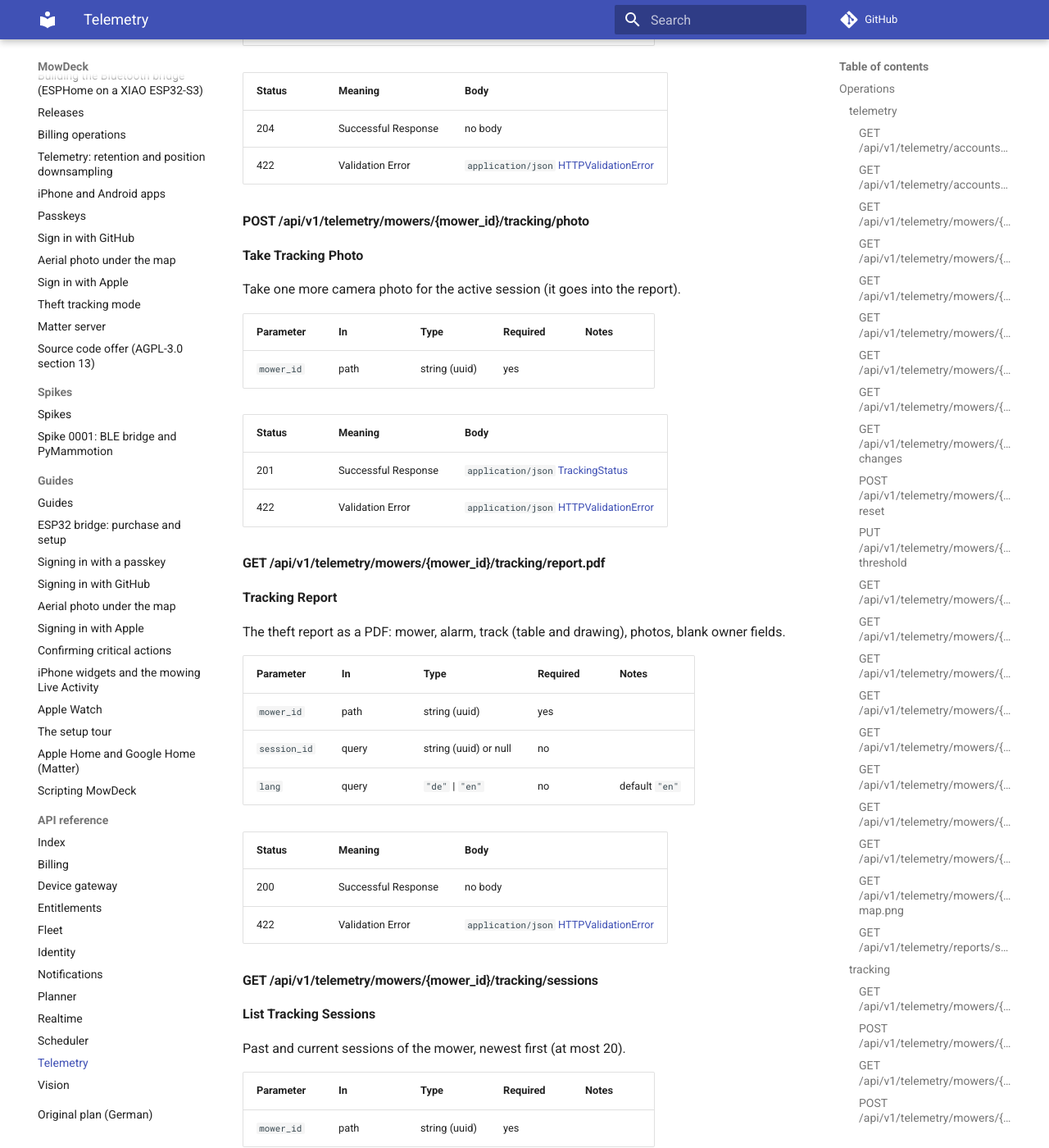
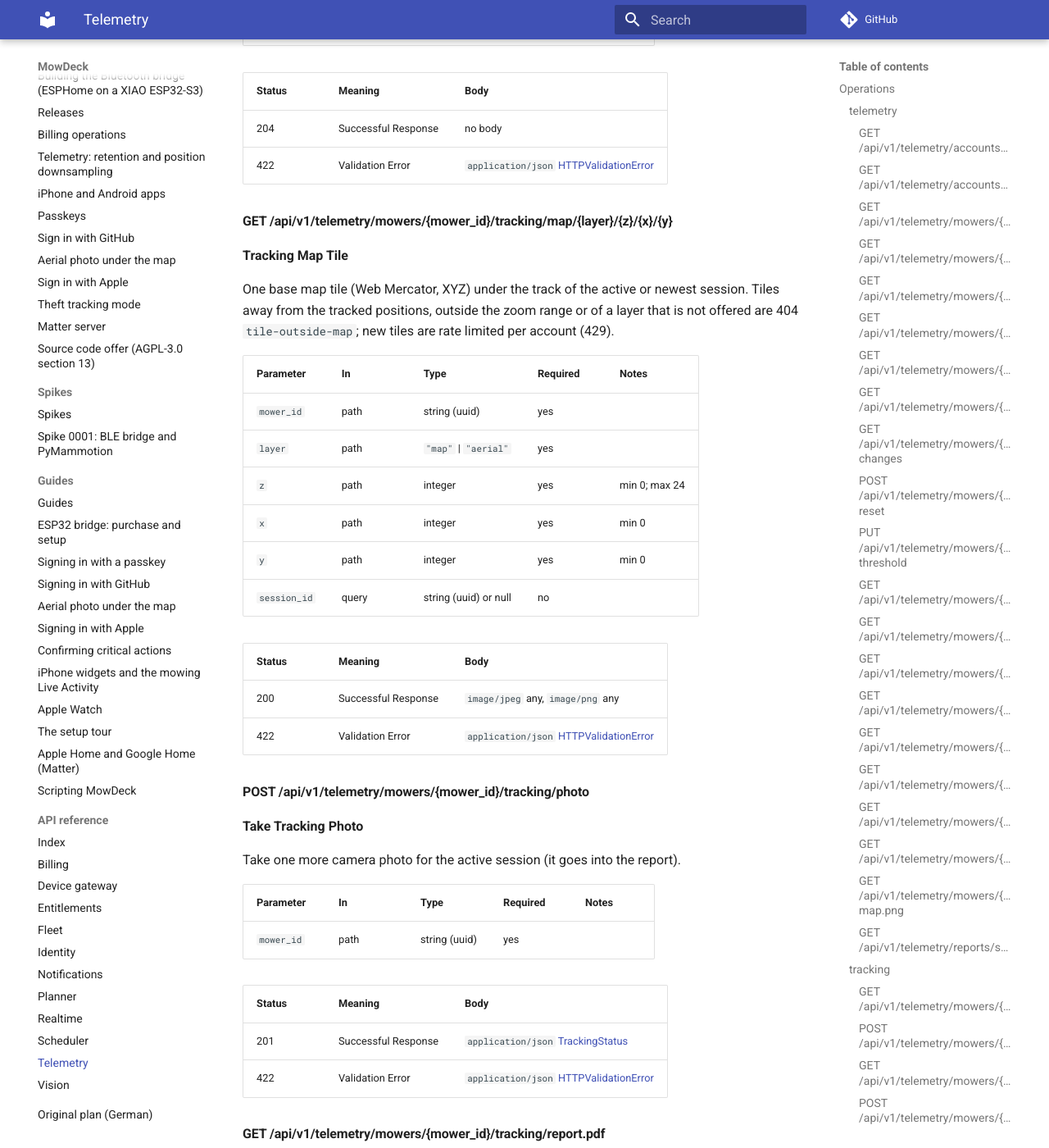
Before and after one commit to lukislp/mowdeck, an MkDocs documentation site: the page built from docs/reference/api/telemetry.md, in a window 1280 px wide and 1400 px high, scrolled down 13662 px. Shown: the whole window at 82% size. Built offline with MkDocs 1.6.1 and Material for MkDocs 9.7.7, drawn with Linux system fonts in a browser that asks for light colours; comment, search, counter and statistics services are not loaded; some of the changed text lies outside the part shown.

Commit message:
docs: regenerate the API reference for the tracking map routes

```diff
--- a/docs/reference/api/telemetry.md
+++ b/docs/reference/api/telemetry.md
@@ -434,6 +434,26 @@ Revoke a share link; it stops working at once.
 | 204 | Successful Response | no body |
 | 422 | Validation Error | `application/json` [HTTPValidationError](#httpvalidationerror) |
 
+#### GET /api/v1/telemetry/mowers/{mower_id}/tracking/map/{layer}/{z}/{x}/{y}
+
+**Tracking Map Tile**
+
+One base map tile (Web Mercator, XYZ) under the track of the active or newest session. Tiles away from the tracked positions, outside the zoom range or of a layer that is not offered are 404 `tile-outside-map`; new tiles are rate limited per account (429).
+
+| Parameter | In | Type | Required | Notes |
+| --- | --- | --- | --- | --- |
+| `mower_id` | path | string (uuid) | yes |  |
+| `layer` | path | `"map"` \| `"aerial"` | yes |  |
+| `z` | path | integer | yes | min 0; max 24 |
+| `x` | path | integer | yes | min 0 |
+| `y` | path | integer | yes | min 0 |
+| `session_id` | query | string (uuid) or null | no |  |
+
+| Status | Meaning | Body |
+| --- | --- | --- |
+| 200 | Successful Response | `image/jpeg` any, `image/png` any |
+| 422 | Validation Error | `application/json` [HTTPValidationError](#httpvalidationerror) |
+
 #### POST /api/v1/telemetry/mowers/{mower_id}/tracking/photo
 
 **Take Tracking Photo**
@@ -512,6 +532,19 @@ End the active session ("Fehlalarm / Ortung beenden").
 | Status | Meaning | Body |
 | --- | --- | --- |
 | 200 | Successful Response | `application/json` [TrackingSessionOut](#trackingsessionout) |
+| 422 | Validation Error | `application/json` [HTTPValidationError](#httpvalidationerror) |
+
+#### POST /api/v1/telemetry/public/tracking/tile
+
+**Public Tracking Tile**
+
+One base map tile for the page of a share link, only around the shared track. No login; 404 for any unusable token or a tile away from the track, 429 when asked too often.
+
+**Request body** (required): `application/json` [PublicTileIn](#publictilein)
+
+| Status | Meaning | Body |
+| --- | --- | --- |
+| 200 | Successful Response | `image/jpeg` any, `image/png` any |
 | 422 | Validation Error | `application/json` [HTTPValidationError](#httpvalidationerror) |
 
 #### POST /api/v1/telemetry/public/tracking/view
@@ -932,6 +965,18 @@ A mowable area (a "zone" in the Mammotion app).
 | `boundary` | array of array of any | yes | min items 3 |
 | `id` | string | yes | Stable id; for Mammotion the zone hash.; min length 1; max length 128 |
 | `name` | string or null | no |  |
+
+### MapLayerOut
+
+A base map layer offered under the track: `map` (street map) or `aerial` (photo). Tiles come from `/mowers/{id}/tracking/map/{layer}/{z}/{x}/{y}` (owner) or `POST /public/tracking/tile` (share link), only around the tracked positions.
+
+| Field | Type | Required | Notes |
+| --- | --- | --- | --- |
+| `attribution` | string | yes | Credit line to show while the layer is visible. |
+| `covers_last` | boolean | no | Whether the source has data at the last known position (false: show another layer; e.g. an aerial photo of one state only).; default `true` |
+| `id` | `"map"` \| `"aerial"` | yes |  |
+| `max_zoom` | integer | yes | Highest zoom with real detail; deeper zooms scale it. |
+| `min_zoom` | integer | yes |  |
 
 ### MapPath
 
@@ -1243,6 +1288,18 @@ Position track of a mower in a time range, oldest first.
 | `to` | string (date-time) | yes |  |
 | `truncated` | boolean | yes |  |
 
+### PublicTileIn
+
+Body of a public base map tile: the share token and the tile (in the body, so neither the token nor the place reaches an access log).
+
+| Field | Type | Required | Notes |
+| --- | --- | --- | --- |
+| `layer` | `"map"` \| `"aerial"` | yes |  |
+| `token` | string | yes | min length 1; max length 200 |
+| `x` | integer | yes | min 0.0 |
+| `y` | integer | yes | min 0.0 |
+| `z` | integer | yes | min 0.0; max 24.0 |
+
 ### PublicTrackIn
 
 Body of the public view.
@@ -1261,6 +1318,7 @@ What a share link shows: nothing else.
 | `ended_at` | string (date-time) or null | no |  |
 | `expires_at` | string (date-time) | yes |  |
 | `last` | [TrackPointOut](#trackpointout) or null | no |  |
+| `map_layers` | array of [MapLayerOut](#maplayerout) | no |  |
 | `mower_model` | string or null | no |  |
 | `mower_name` | string | yes |  |
 | `server_time` | string (date-time) | yes |  |
@@ -1471,6 +1529,7 @@ The tracking view of a mower: the session, its track and its links.
 | Field | Type | Required | Notes |
 | --- | --- | --- | --- |
 | `links` | array of [TrackingLinkOut](#trackinglinkout) | no |  |
+| `map_layers` | array of [MapLayerOut](#maplayerout) | no | Base map layers under the track; empty without any. |
 | `photos` | integer | no | default `0` |
 | `server_time` | string (date-time) | yes |  |
 | `session` | [TrackingSessionOut](#trackingsessionout) or null | yes | The active session, else the newest one; null when the mower never had one. |
```
Also changed, not shown: docs/reference/api/index.md (+1 -1 lines).
